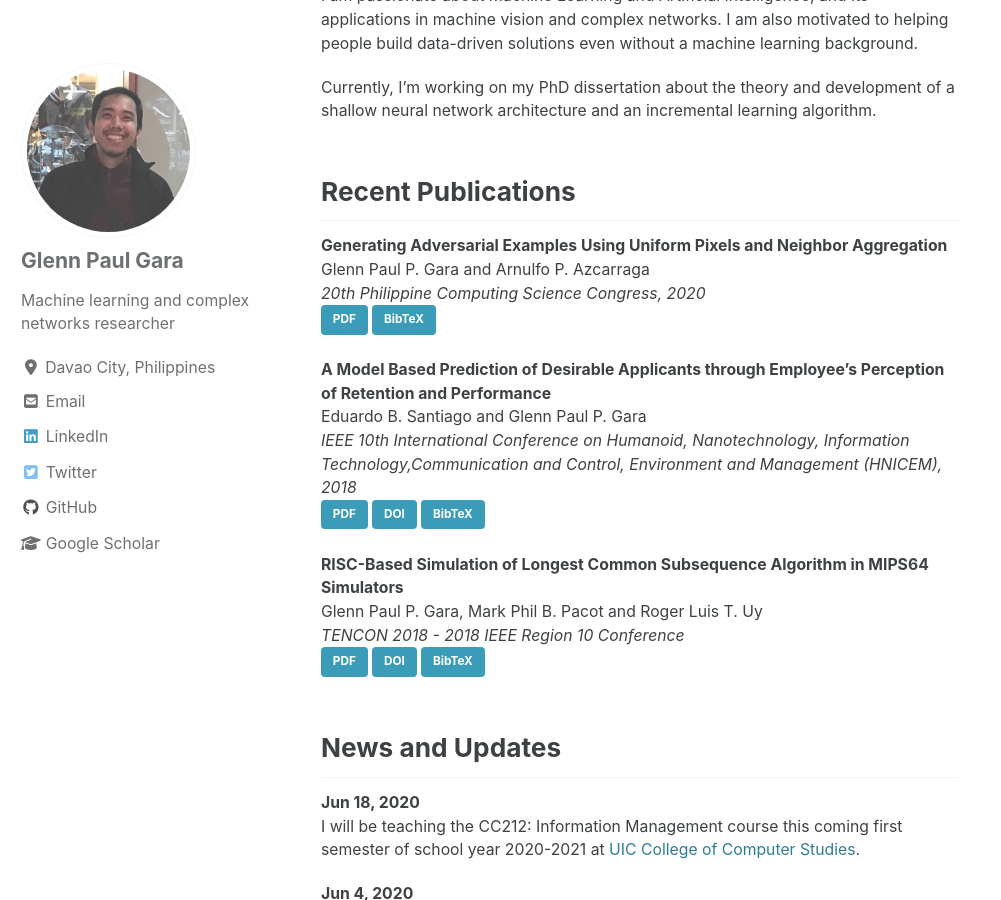
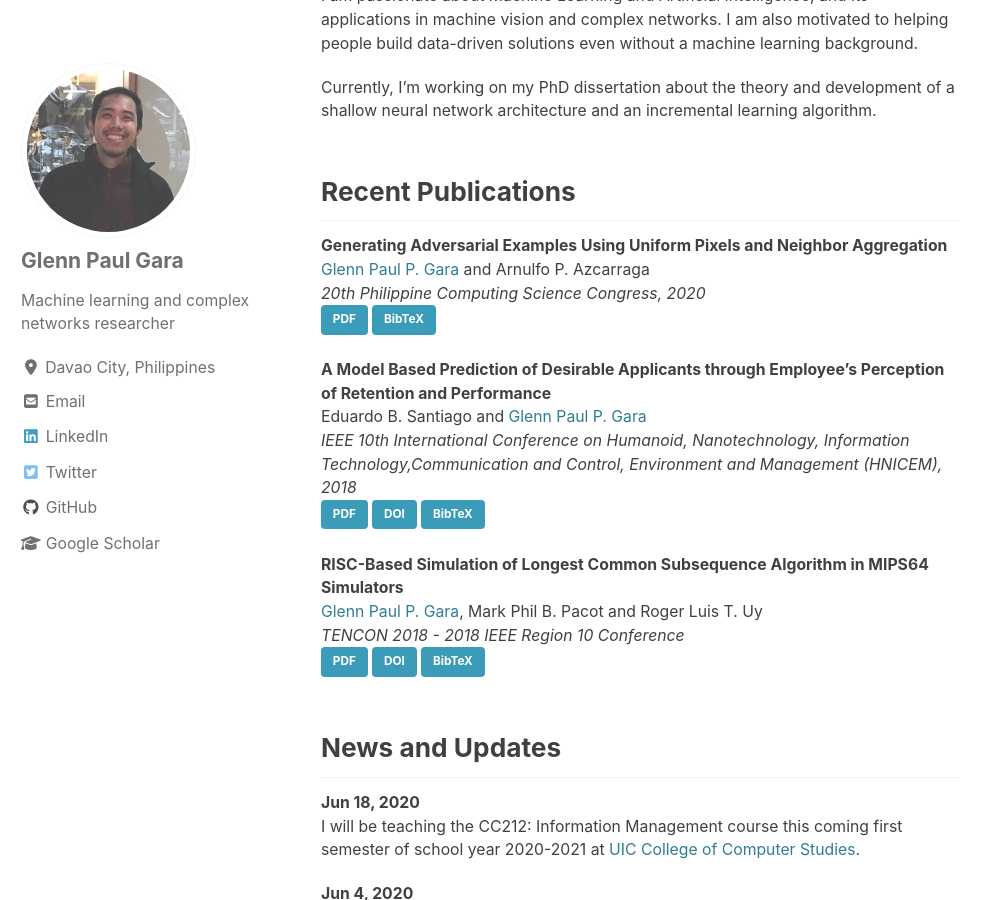
Before and after one commit to glenngara/glenngara.github.io, a Jekyll site: the page built from _pages/home.md, in a window 1280 px wide and 900 px high, scrolled down 333 px. Shown: the whole window, without its empty margins (0-1001 px from the left). Built offline with Jekyll 4.4.1, drawn with Linux system fonts in a browser that asks for light colours; cached includes are drawn as plain includes; nearby versions of some CDN libraries.

```diff
--- a/_pages/home.md
+++ b/_pages/home.md
@@ -14,20 +14,20 @@ Currently, I'm working on my PhD dissertation about the theory and development o
 Recent Publications
 ------
 **Generating Adversarial Examples Using Uniform Pixels and Neighbor Aggregation**
-Glenn Paul P. Gara and Arnulfo P. Azcarraga
+[Glenn Paul P. Gara](#) and Arnulfo P. Azcarraga
 *20th Philippine Computing Science Congress, 2020*
 <a href="#" class="btn btn--info">PDF</a>
 <a href="#" class="btn btn--info">BibTeX</a>
 
 **A Model Based Prediction of Desirable Applicants through Employee’s Perception of Retention and Performance**
-Eduardo B. Santiago and Glenn Paul P. Gara
+Eduardo B. Santiago and [Glenn Paul P. Gara](#)
 *IEEE 10th International Conference on Humanoid, Nanotechnology, Information Technology,Communication and Control, Environment and Management (HNICEM), 2018*
 <a href="#" class="btn btn--info">PDF</a>
 <a href="https://doi.org/10.1109/HNICEM.2018.8666397" class="btn btn--info">DOI</a>
 <a href="#" class="btn btn--info">BibTeX</a>
 
 **RISC-Based Simulation of Longest Common Subsequence Algorithm in MIPS64 Simulators**
-Glenn Paul P. Gara, Mark Phil B. Pacot and Roger Luis T. Uy
+[Glenn Paul P. Gara](#), Mark Phil B. Pacot and Roger Luis T. Uy
 *TENCON 2018 - 2018 IEEE Region 10 Conference*
 <a href="#" class="btn btn--info">PDF</a>
 <a href="https://doi.org/10.1109/TENCON.2018.8650369" class="btn btn--info">DOI</a>
```
